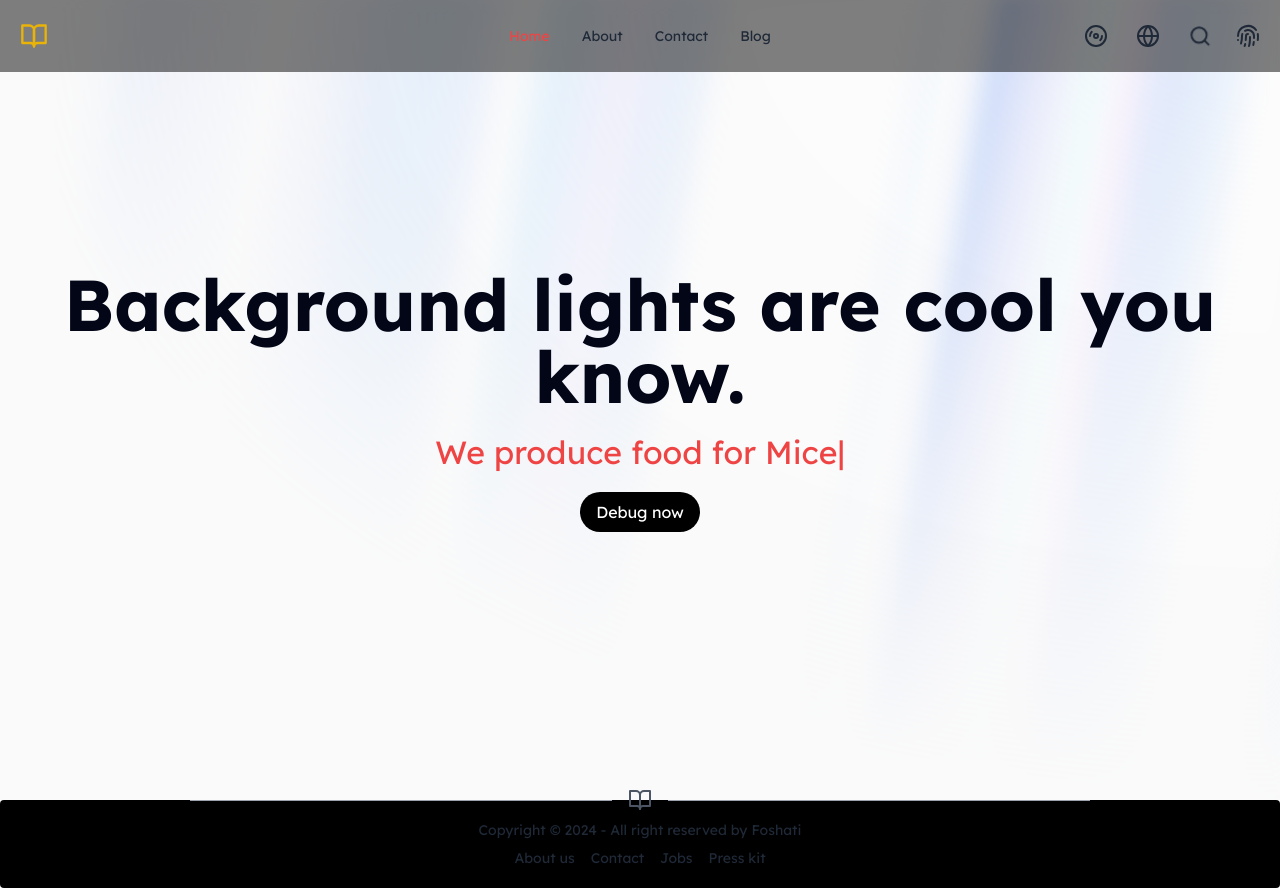
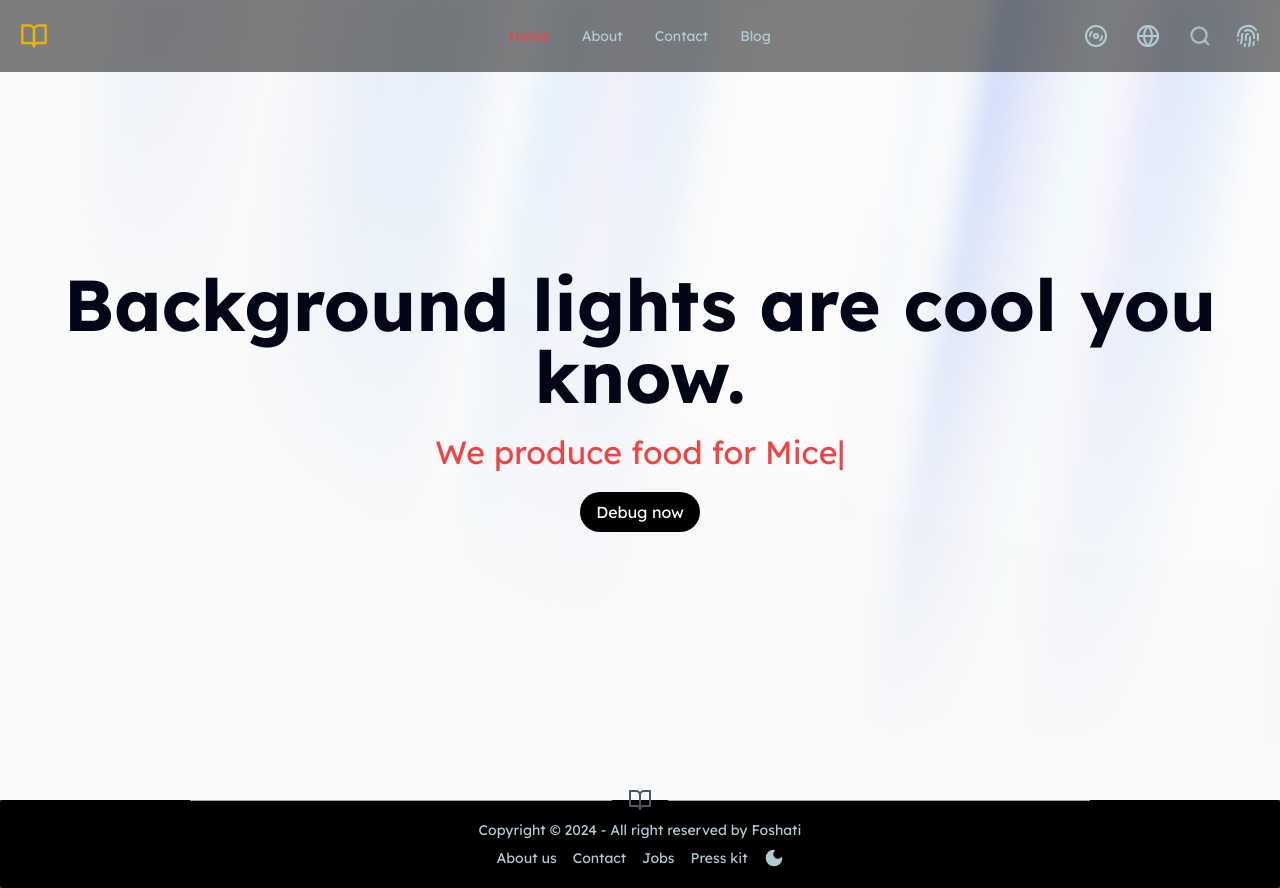
Before and after one commit to Foshati/Blogifa, a Next.js app: page / in a window 1280 px wide. Built offline with nearby package versions, Linux system fonts and the light colour scheme.

Commit message:
add Theme Controller-dark mode

```diff
--- a/src/components/footer/Footer.jsx
+++ b/src/components/footer/Footer.jsx
@@ -1,4 +1,6 @@
 import Link from "next/link";
+import { Sun } from "lucide-react";
+import { Moon } from "lucide-react";
 
 export const Footer = () => {
   return (
@@ -16,7 +18,7 @@ export const Footer = () => {
           </a>
         </p>
 
-        <span className="hidden grid-flow-col gap-4 lg:grid">
+        <div className="hidden grid-flow-col gap-4 lg:grid">
           <Link href="" className="link link-hover">
             About us
           </Link>
@@ -29,7 +31,18 @@ export const Footer = () => {
           <Link href="" className="link link-hover">
             Press kit
           </Link>
-        </span>
+
+          <label className="swap swap-rotate ">
+            {/* this hidden checkbox controls the state */}
+            <input type="checkbox" className="theme-controller" value="dim" />
+
+            {/* moon icon */}
+            <Moon className="w-5 h-5 fill-current swap-off" />
+
+            {/* sun icon */}
+            <Sun className="w-5 h-5 fill-current swap-on" />
+          </label>
+        </div>
       </div>
     </footer>
   );
--- a/tailwind.config.js
+++ b/tailwind.config.js
@@ -9,6 +9,7 @@ module.exports = {
     "./src/components/**/*.{js,ts,jsx,tsx,mdx}",
     "./src/app/**/*.{js,ts,jsx,tsx,mdx}",
   ],
+
   theme: {
     extend: {
       animation: {
@@ -34,7 +35,7 @@ module.exports = {
   plugins: [addVariablesForColors, require("daisyui")],
   // daisyUI config (optional - here are the default values)
   daisyui: {
-    themes: false, // false: only light + dark | true: all themes | array: specific themes like this ["light", "dark", "cupcake"]
+    themes: ["dim", "dark"], // false: only light + dark | true: all themes | array: specific themes like this ["light", "dark", "cupcake"]
     darkTheme: "dark", // name of one of the included themes for dark mode
     base: true, // applies background color and foreground color for root element by default
     styled: true, // include daisyUI colors and design decisions for all components
```
